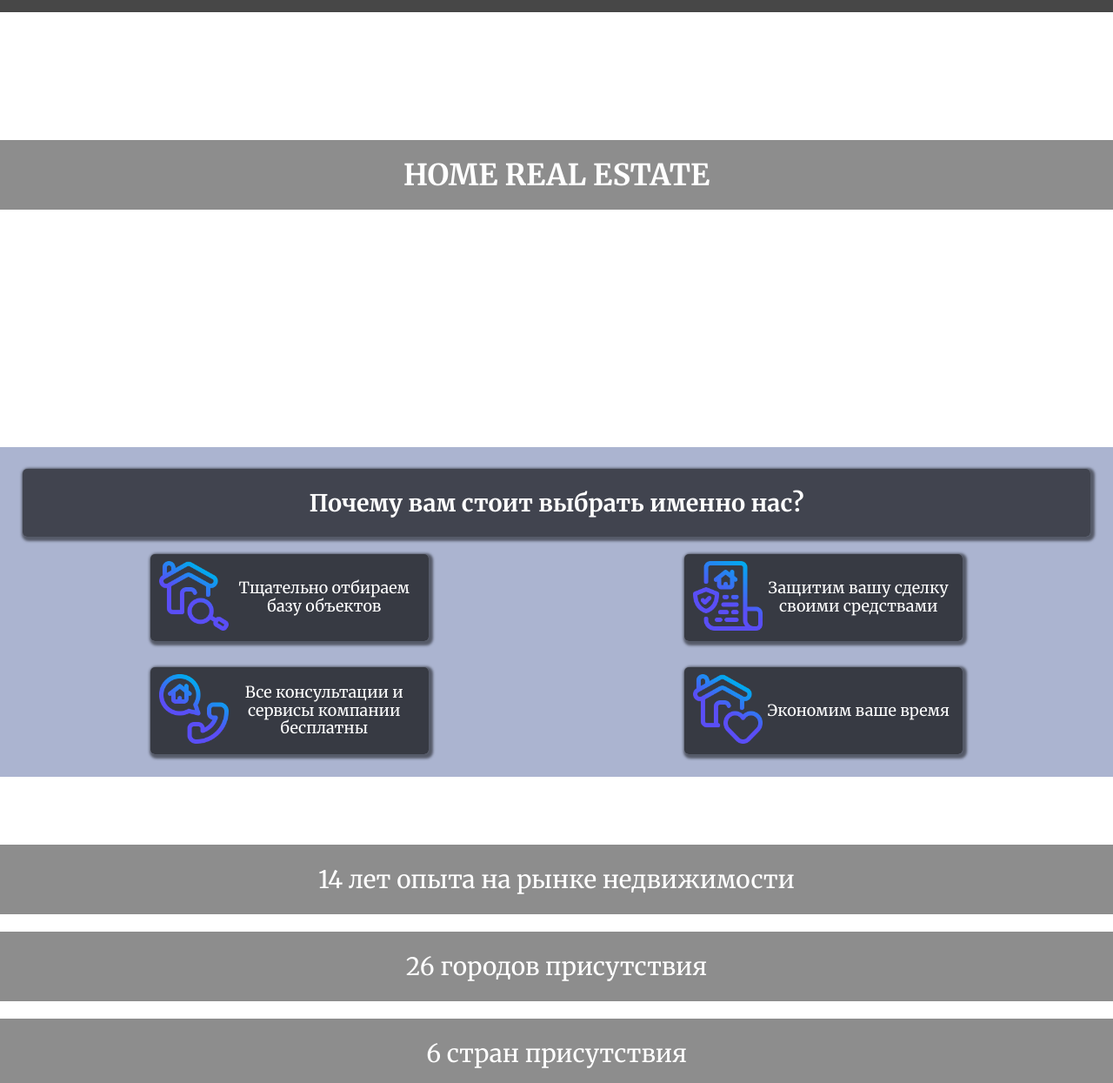
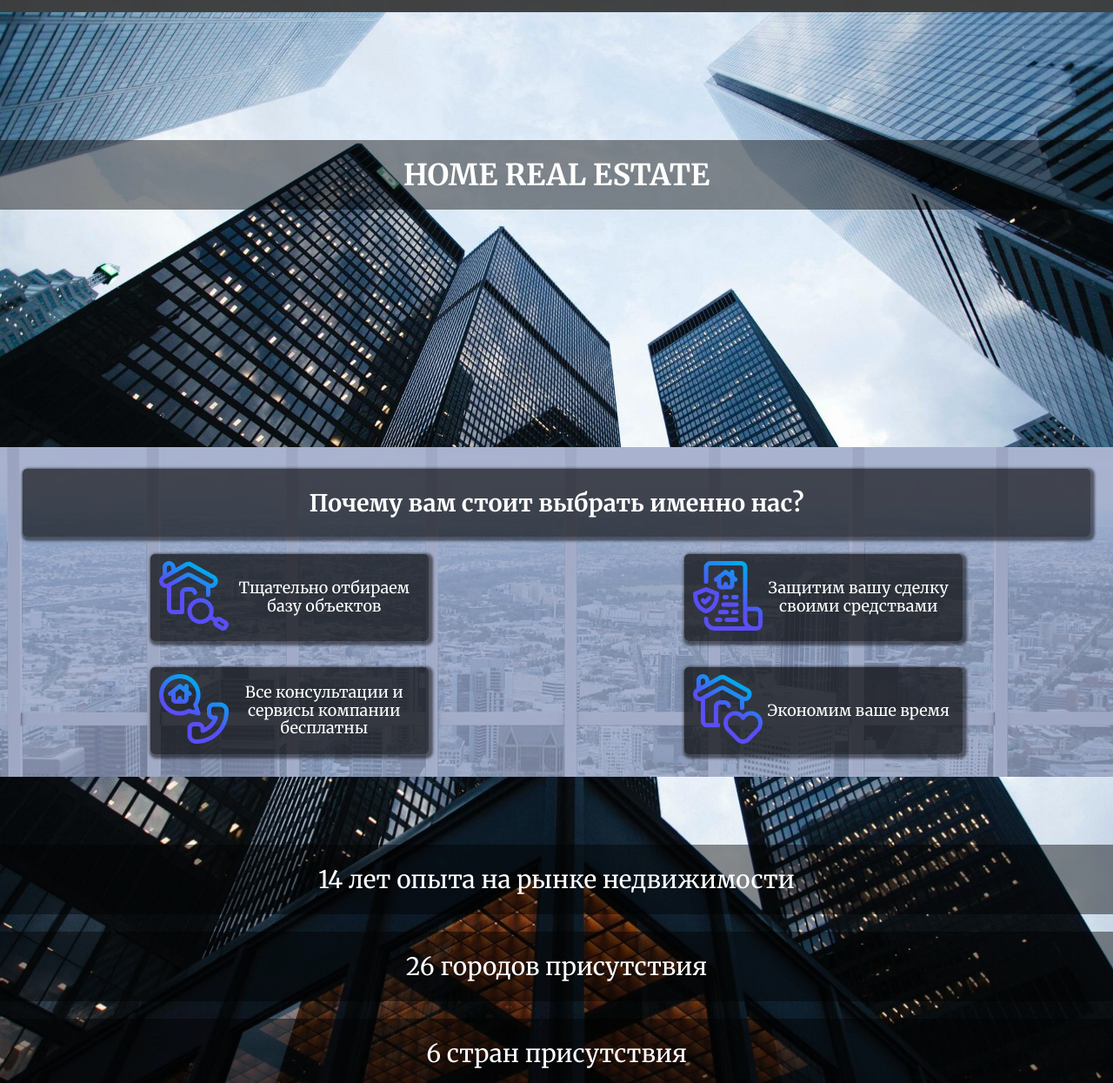
Before and after one commit to Arrtem4/First-web-page-08-2022, a plain HTML site: page index.html in a window 1280 px wide. Shown: the part 55-1300 px from the top of the page at 87% size. Drawn offline with nearby package versions, Linux system fonts and the light colour scheme.

Commit message:
Update style.css

```diff
--- a/style/style.css
+++ b/style/style.css
@@ -1,7 +1,7 @@
 @import url('https://fonts.googleapis.com/css2?family=Merriweather:wght@300;400;700&display=swap');
 body {
     font-family: 'Merriweather', serif;
-    background: url(./images/background2.jpg);
+    background: url(../images/background2.jpg);
     background-position: center;
     background-repeat: repeat-y;
     /* background-size: cover; */
@@ -64,7 +64,7 @@ body {
     position: relative;
     text-align: center;
     margin: auto;
-    background-image: url(./images/fon1.jpg);
+    background-image: url(../images/fon1.jpg);
     background-repeat: no-repeat;
     background-size: cover;
     background-position: center;
@@ -137,7 +137,7 @@ body {
 
 .picture2 {
     margin: auto;
-    background-image: url(./images/fon2.jpg);
+    background-image: url(../images/fon2.jpg);
     background-repeat: no-repeat;
     background-size: cover;
     background-position: center;
@@ -174,7 +174,7 @@ body {
 
 .footer {
     height: 200px;
-    background-image: url(./images/footer.jpg);
+    background-image: url(../images/footer.jpg);
     background-repeat: no-repeat;
     background-size: cover;
 }
```
